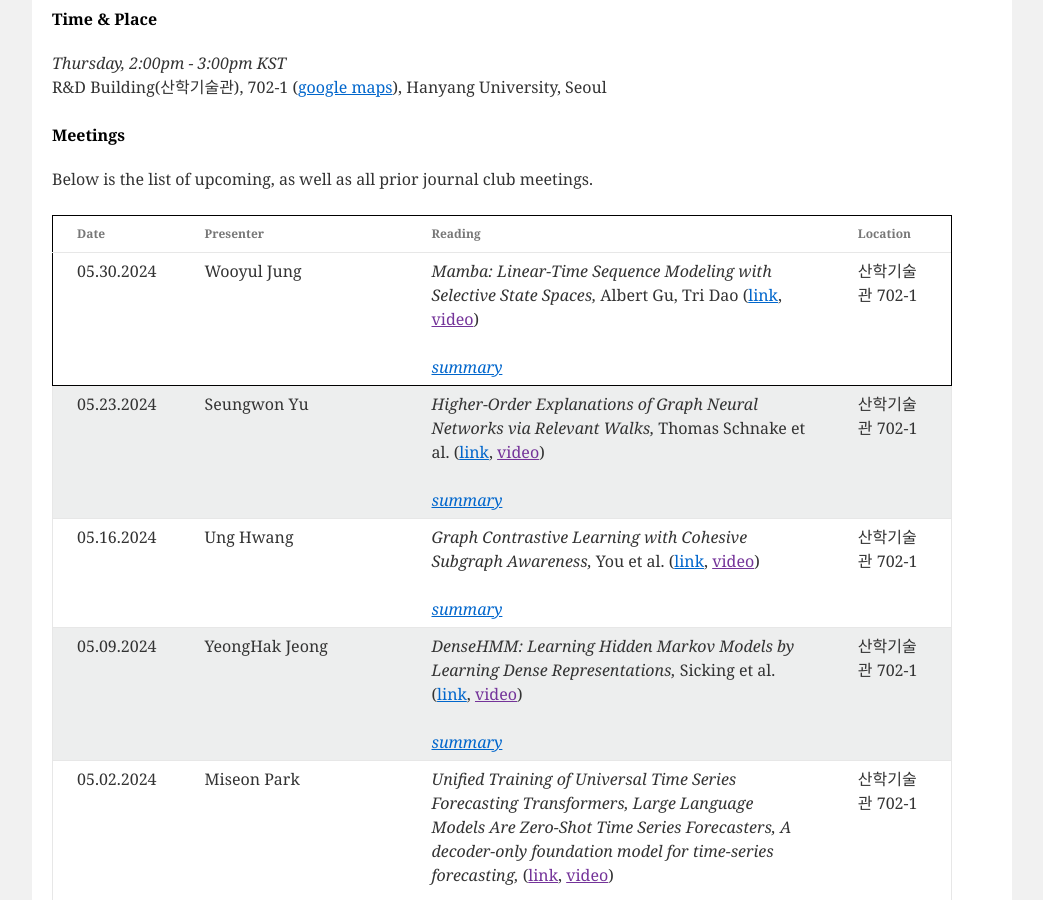
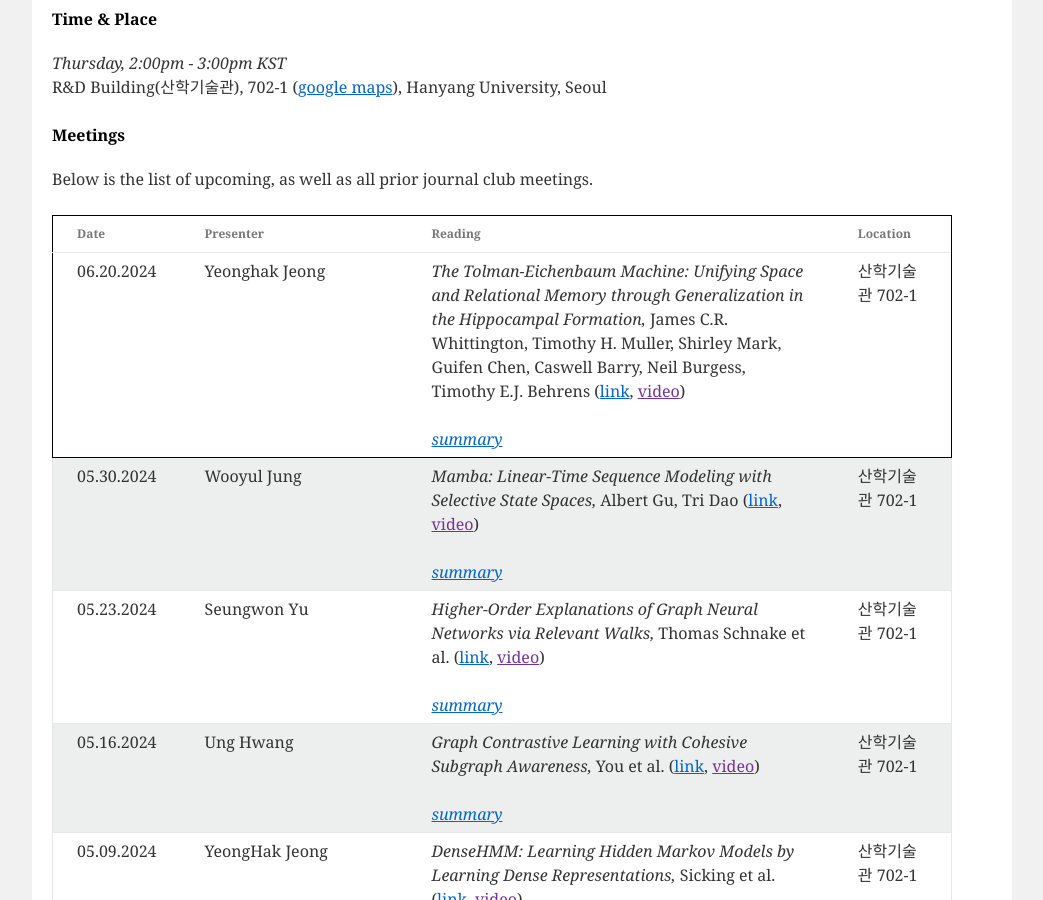
Before and after one commit to niai-lab/GraphML-JC, a Jekyll site: the page built from index.html, in a window 1280 px wide and 900 px high, scrolled down 515 px. Shown: the whole window, without its empty margins (118-1161 px from the left). Built offline with Jekyll 4.4.1, drawn with Linux system fonts in a browser that asks for light colours.

Commit message:
Update meeting_info.yml

```diff
--- a/_data/meeting_info.yml
+++ b/_data/meeting_info.yml
@@ -1,3 +1,11 @@
+- presenter: Yeonghak Jeong
+  date: 06.20.2024
+  paper: "The Tolman-Eichenbaum Machine: Unifying Space and Relational Memory through Generalization in the Hippocampal Formation"
+  authors: James C.R. Whittington, Timothy H. Muller, Shirley Mark, Guifen Chen, Caswell Barry, Neil Burgess, Timothy E.J. Behrens
+  url: https://www.sciencedirect.com/science/article/pii/S009286742031388X
+  location: "산학기술관 702-1"
+  summary: >
+
 - presenter: Wooyul Jung
   date: 05.30.2024
   paper: "Mamba: Linear-Time Sequence Modeling with Selective State Spaces"
@@ -7,7 +15,7 @@
   summary: >
     summary : Transformer는 finite window의 정보에 의존한다는 것과 O(n^2)의 computational cost를 가진다는 단점이 있습니다. 이 문제를 해결하고자 Structured state space sequence model에 selection mechanism과 hardware-aware algorithm을 추가한 모델을 제안합니다.
     strength : Mamba는 sequence length에 linear한 cost를 가지면서 transformer model과 비슷한 performance를 가집니다.
-    weakness : 많은 수의 파리미터와 데이터로 훈련을 하지 않아 LLM과 비교한 결과를 보여주지 못했습니다.
+    weakness : 많은 수의 파라미터와 데이터로 훈련을 하지 않아 LLM과 비교한 결과를 보여주지 못했습니다.
     question : Seqence length에 비례하는 Parameter수는 SSM의 취지에 부합하지 못한다고 생각합니다. Delta를 조절하여 정보를 선택하는 개념이 흥미롭습니다.
 
 - presenter: Seungwon Yu
```
